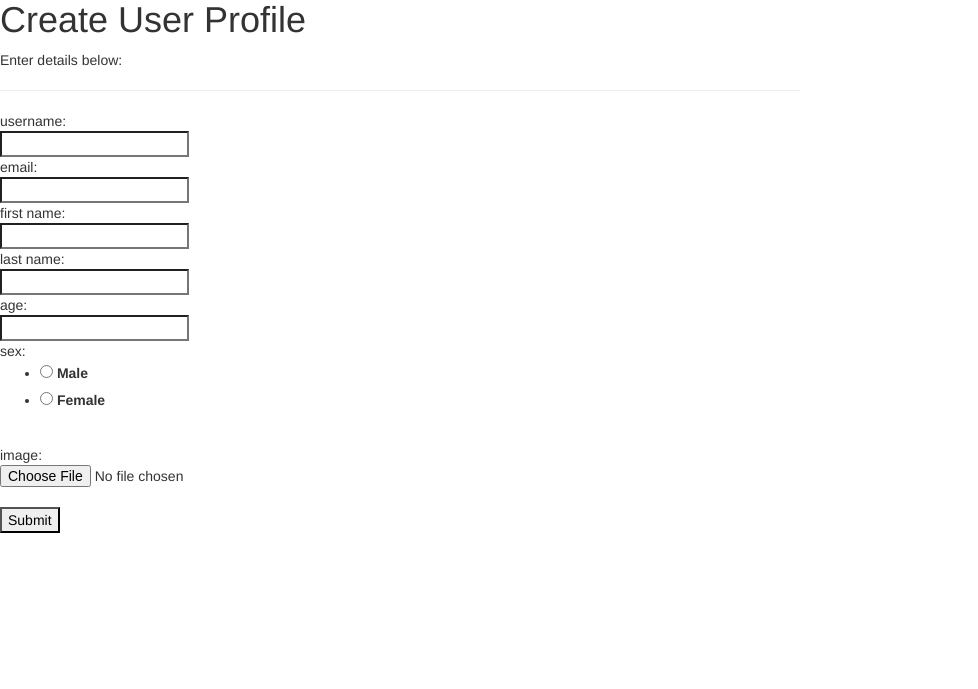
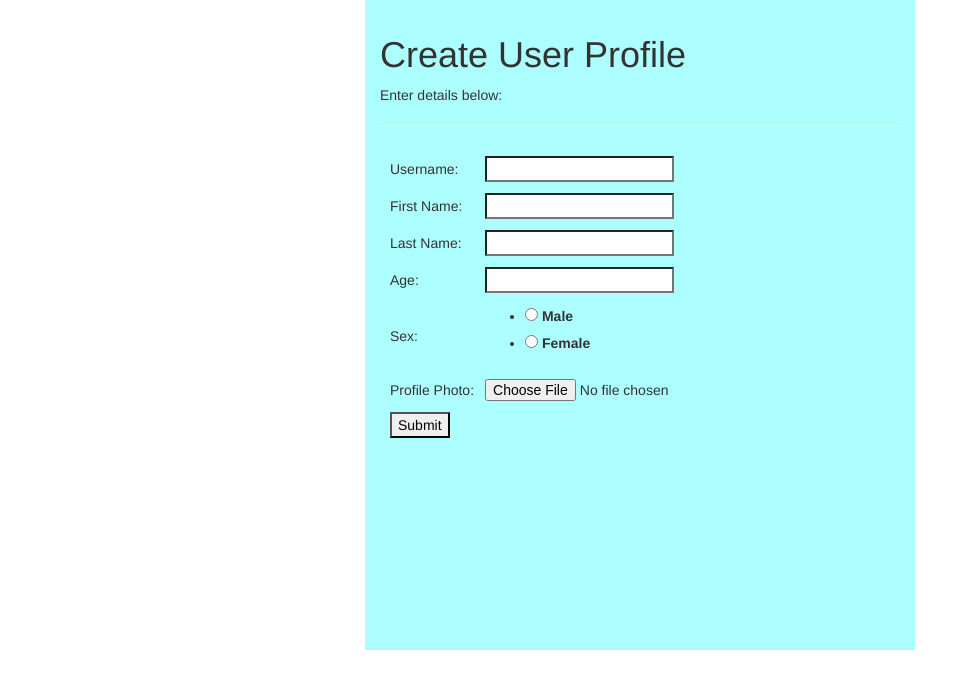
Before and after one commit to marklandp/info3180-project1and2, a Flask app: page /profile/ in a window 1280 px wide. Shown: the part 20-709 px from the top of the page, without its empty margins (0-978 px from the left). Run offline with Flask 2, Linux system fonts and the light colour scheme; style sheets or scripts are compiled from the project's sources; some libraries are stand-ins or nearby versions.

Commit message:
project beta final

```diff
--- a/app/forms.py
+++ b/app/forms.py
@@ -1,11 +1,10 @@
 from flask.ext.wtf import Form
 from wtforms.fields import TextField, IntegerField, RadioField, FileField
 #other fields..PasswordField
-from wtforms.validators import Required, Email
+from wtforms.validators import Required
 
 class NewProfileForm(Form):
   username = TextField('Username', validators=[Required()])
-  email = TextField('Email', validators=[Required(), Email()])
 #   image = #file upload field
 #   image = TextField('Image', validators=[Required()])
   image = FileField('Image', validators=[Required()])
--- a/app/models.py
+++ b/app/models.py
@@ -2,7 +2,7 @@ from . import db
 class User_info(db.Model):
   id = db.Column(db.Integer, primary_key=True)
   username = db.Column(db.String(80), unique=True)
-  email = db.Column(db.String(120), unique=True)
+  userid = db.Column(db.Integer, unique=True)
   image = db.Column(db.String(50))
   fname = db.Column(db.String(40))
   lname = db.Column(db.String(40))
@@ -12,9 +12,9 @@ class User_info(db.Model):
   tdollars = db.Column(db.Integer)
   datejoined = db.Column(db.DateTime)
 
-  def __init__(self, username, email, image, fname, lname, age, sex, date):
+  def __init__(self, username, userid, image, fname, lname, age, sex, date):
     self.username = username
-    self.email = email
+    self.userid = userid
     self.image = image
     self.fname = fname
     self.lname = lname
--- a/app/static/css/main.less
+++ b/app/static/css/main.less
@@ -16,32 +16,105 @@ body {
     width: 800px;
 }
 
-#name {
-    width: 400px;
-    margin-right: 170px;
-    margin-top:20px;
-    padding-left: 10px;
+// #name {
+//     width: 400px;
+//     margin-right: 170px;
+//     margin-top:20px;
+//     padding-left: 10px;
 
-}
+// }
 
-#time {
-    width: 300px;
-    margin-right: 270px;
-    padding: 20px 20px 0px 40px;
-}
+// #time {
+//     width: 300px;
+//     margin-right: 270px;
+//     padding: 20px 20px 0px 40px;
+// }
 
-#info {
-    width: 300px;
-    margin-right: 270px;
-    padding: 20px 20px 100px 40px;
+// #info {
+//     width: 300px;
+//     margin-right: 270px;
+//     padding: 20px 20px 100px 40px;
+// }
+
+
+// .coloured {
+//     background-color: #83ebfa;
+//     border:2px solid black;
+//     padding:5px;
+//     float: right;
+//     font-family: sans-serif;
+//     font-size: 18px;
+// }
+
+body {
+    width:100%;
 }
 
 
-.coloured {
-    background-color: #83ebfa;
-    border:2px solid black;
-    padding:5px;
-    float: right;
-    font-family: sans-serif;
-    font-size: 18px;
+.head {
+  position: relative;
+  background-color: #adffff;
+  height:100px
 }
+
+
+.cont {
+  margin: 5px auto;
+  width: 800px;
+  background-color:lightCyan;
+}
+
+.content {
+  clear: left;
+  width: 320px;
+  margin: auto;
+  padding-left: 20px;
+  background-color: lightSkyBlue;
+}
+
+img {
+  vertical-align: top;
+  position: relative;
+  top: 20px;
+  left: 20px;
+}
+
+.profile_name {
+  display: inline-block;
+  margin-left: 10px;
+  padding: 0;
+  position: relative;
+  left: 20px;
+  top: 20px;
+  width: 500px;
+  background-color: lightSkyBlue;
+  border: 1px solid black;
+}
+
+td {
+    padding-left: 10px;
+    padding-top:10px;
+}
+
+.profile_name h1{
+  padding-left: 30px;
+}
+
+.p_datebox {
+  margin-top: 20px;
+  border: 1px solid black;
+//   background-color:lightCyan;
+}
+
+.p_content {
+  border: 1px solid black;
+//   background-color:lightCyan;
+}
+
+.prof {
+  background-color:#adffff;
+  width: 550px;
+  height: 650px;
+  margin: 20px auto;
+  padding: 15px;
+}
--- a/app/templates/form.html
+++ b/app/templates/form.html
@@ -6,20 +6,21 @@
 
 
 {% block main %}
-<div class="div_cb">
+<div class="prof">
   <h1>Create User Profile</h1>
   <p>Enter details below:</p>
   <hr />
+  <table>
   <form action="{{ url_for('profile') }}" method="post" enctype="multipart/form-data">
     {{ form.hidden_tag() }}
-    username:<br /> {{ form.username }}<br />
-    email:<br /> {{ form.email }}<br />
-    first name:<br /> {{ form.fname }}<br />
-    last name:<br /> {{ form.lname }}<br />
-    age:<br /> {{ form.age }}<br />
-    sex:<br /> {{ form.sex }}<br />
-    image:<br /> {{ form.image }}<br />
-    <input type="submit" />
+    <tr><td>Username:</td> <td>{{ form.username }}</td></tr>
+    <tr><td>First Name:</td><td> {{ form.fname }}</td></tr>
+    <tr><td>Last Name: </td><td>{{ form.lname }}</td></tr>
+    <tr><td>Age:</td><td> {{ form.age }}</td></tr>
+    <tr><td>Sex: </td><td>{{ form.sex }}</td></tr>
+    <tr><td>Profile Photo:</td><td> {{ form.image }}</td></tr>
+    <tr><td colspan="2"><input type="submit" /></td></tr>
   </form>
+  </table>
 </div>
 {% endblock %}
--- a/app/templates/profiles.html
+++ b/app/templates/profiles.html
@@ -6,7 +6,7 @@
 
 
 {% block main %}
-<div class="page">
+<div class="prof">
   <h1>All Profiles:</h1>
   <hr>
   <table>
@@ -15,7 +15,7 @@
     </tr>
     {% for user in users %}
     <tr>
-      <td>{{ user.id }}</td><td><a href="/profile/{{ user.id }}">{{ user.username}}</a></td>
+      <td>{{ user.userid }}</td><td><a href="/profile/{{ user.id }}">{{ user.username}}</a></td>
     </tr>
   {% endfor %}
   </table>
--- a/app/views.py
+++ b/app/views.py
@@ -16,6 +16,7 @@ from .forms import NewProfileForm
 import json
 from flask import Response
 from werkzeug.utils import secure_filename
+from sqlalchemy.sql.expression import func
 import os
 import time
 
@@ -45,21 +46,59 @@ def profile():
   form = NewProfileForm()
   if form.validate_on_submit():
     username = request.form['username']
-    email = request.form['email']
-    photo = request.files['image']
-    imagename = username + '_' + secure_filename(photo.filename)
-    file_path = os.path.join(app.config['UPLOAD_FOLDER'], imagename)
-    photo.save(file_path)
     fname = request.form['fname']
     lname = request.form['lname']
     age = int(request.form['age'])
     sex = request.form['sex']
-    newUser = User_info(username, email, imagename, fname, lname, age, sex, timeinfo())
+    photo = request.files['image']
+    # return "works here"
+    imagename = username + '_' + secure_filename(photo.filename)
+    file_path = os.path.join(app.config['UPLOAD_FOLDER'], imagename)
+    photo.save(file_path)
+    get_id = db.session.execute('select max(userid) from User_info')
+    base_id = 6200000
+    for ids in get_id:
+      old = ids[0]
+      if old is not None:
+        if old >= base_id:
+          userid = int(old) + 1
+      else:
+        userid = base_id
+    newUser = User_info(username, userid, imagename, fname, lname, age, sex, timeinfo())
     db.session.add(newUser)
     db.session.commit()
     nu = User_info.query.filter_by(username=username).first()
     return redirect('/profile/'+str(nu.id))
   return render_template('form.html', form=form)
+
+
+@app.route('/profiles/', methods=["GET", "POST"])
+def profiles():
+  users = db.session.query(User_info).all()
+  if request.method == "POST":
+    lst=[]
+    for user in users:
+      lst.append({'id':user.id, 'uname':user.username, 'image':user.image, 'sex':user.sex, 'age':user.age, 'profile_added_on':user.date, 'highscore':user.highscore, 'tdollars':user.tdollars})
+    users = {'users': lst}
+    return Response(json.dumps(users), mimetype='application/json')
+  else:
+    return render_template('profiles.html', users=users)
+
+@app.route('/profile/<userid>', methods=['POST', 'GET'])
+def user_profile(userid):
+  usr = User_info.query.filter_by(id=userid).first()
+  if usr is not None:
+    imgURL = url_for('static', filename='img/'+usr.image)
+    if request.method == 'POST':
+      return jsonify(id=usr.userid, uname=usr.username, image=imgURL, sex=usr.sex, age=usr.age, profile_added_on=date, highscore=usr.highscore, tdollars=usr.tdollars)
+    else:
+      user = {'id':usr.id, 'userid':usr.userid, 'uname':usr.username, 'image':imgURL, 'age':usr.age, 'fname':usr.fname, 'lname':usr.lname, 'sex':usr.sex, 'highscore':usr.highscore, 'tdollars':usr.tdollars}
+      return render_template('user.html', user=user, datestr=date_to_str(usr.datejoined))
+  else:
+    return render_template('404.html')
+
+def date_to_str(dt):
+  return dt.strftime("%a, %d %b, %Y")
 
 
 ###
```
Also changed, not shown: app/templates/user.html (+7 -5 lines), migrations/versions/74265cc6cd1c_.py (deleted, +0 -26 lines), migrations/versions/7b29f768a051_.py (deleted, +0 -58 lines), migrations/versions/de5ec802a9d3_.py (deleted, +0 -26 lines), migrations/versions/f250db4ac0f6_.py (renamed from migrations/versions/e7f7b60977c8_.py, +7 -7 lines), app/static/img/MPayne_mini.jpg (added), app/static/img/Mikhy_mini.jpg (added), app/static/img/mpayne_Hydrangeas.jpg (deleted), app/static/img/mpayne_Jellyfish.jpg (deleted), app/static/img/mpayne_mini.jpg (added), 1 other file.
